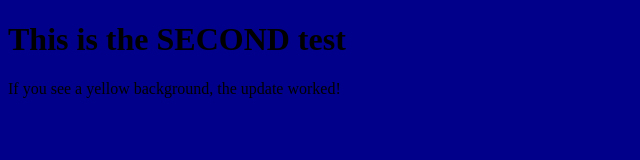
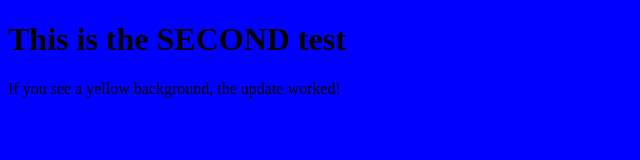
Before and after one commit to Chitanda22/chitanda-henry, a plain HTML site: page index.html in a window 1280 px wide. Shown: the whole page, without its empty margins (0-640 px from the left). Drawn offline with Linux system fonts and the light colour scheme.

Commit message:
Update index.html

```diff
--- a/index.html
+++ b/index.html
@@ -3,7 +3,7 @@
 <head>
 <title>Test Page 2</title>
 </head>
-<body style="background-color: darkblue;">
+<body style="background-color: blue;">
 <h1>This is the SECOND test</h1>
 <p>If you see a yellow background, the update worked!</p>
 </body>
```
